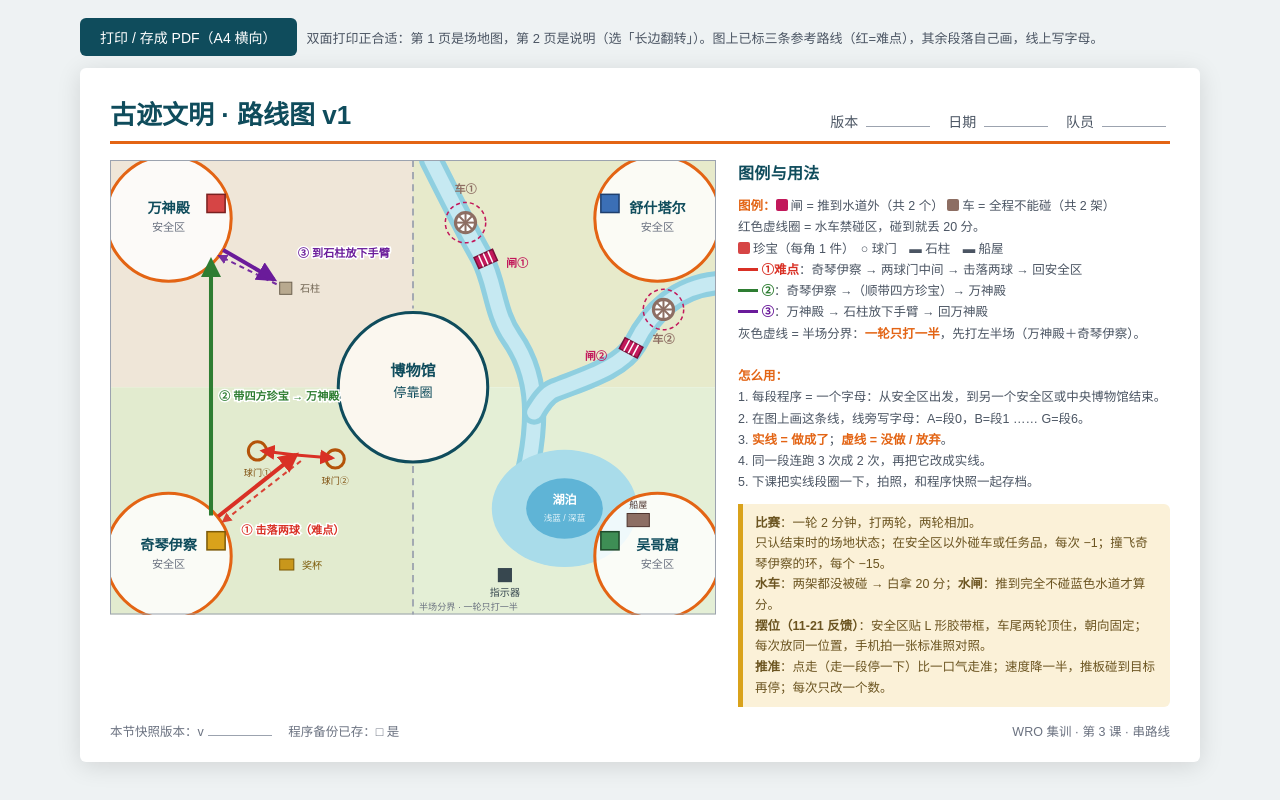
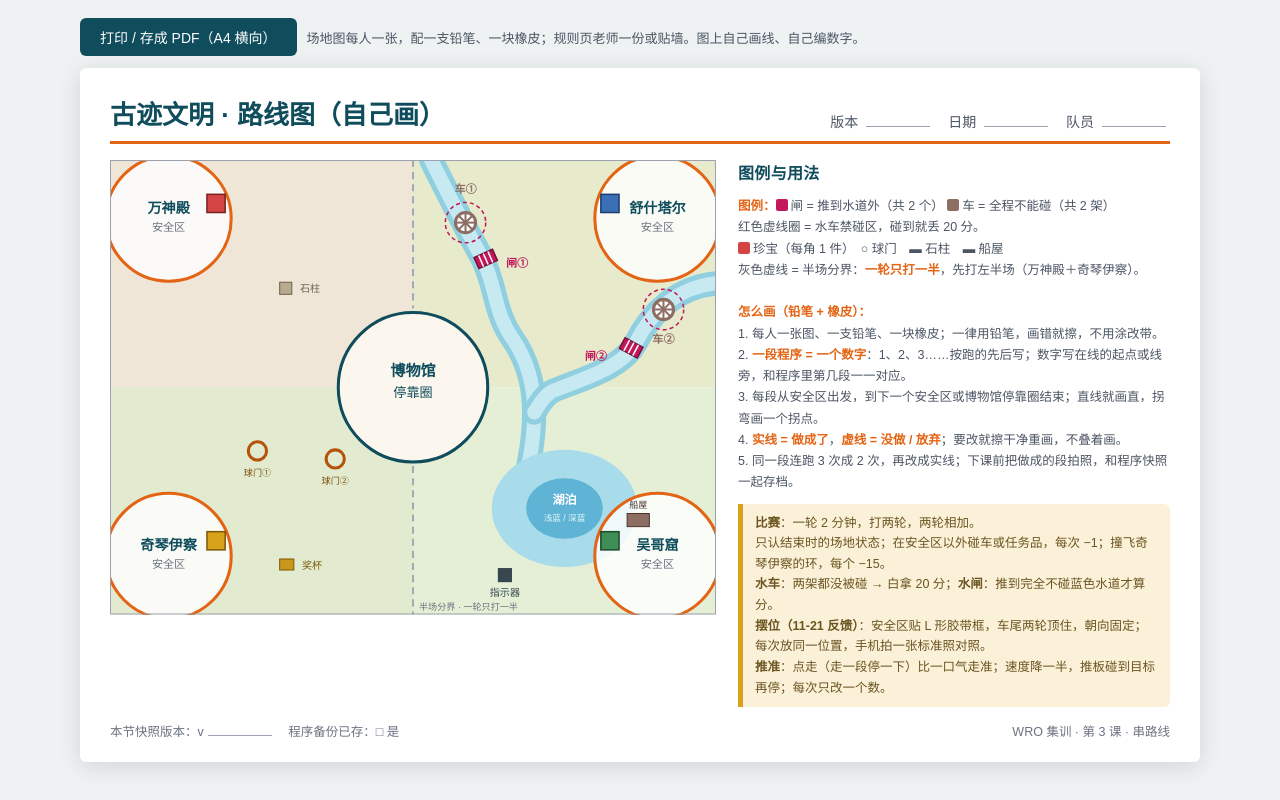
Before and after one commit to useless374/courseware, a plain HTML site: page wro-route-blank.html in a window 1280 px wide. Drawn offline with Linux system fonts and the light colour scheme.

Commit message:
路线规划规则改成铅笔+数字编号，空白图撤掉预画路线

```diff
--- a/wro-route-blank.html
+++ b/wro-route-blank.html
@@ -61,12 +61,12 @@
 
 <div class="toolbar">
   <button onclick="window.print()">打印 / 存成 PDF（A4 横向）</button>
-  <span>双面打印正合适：第 1 页是场地图，第 2 页是说明（选「长边翻转」）。图上已标三条参考路线（红=难点），其余段落自己画，线上写字母。</span>
+  <span>场地图每人一张，配一支铅笔、一块橡皮；规则页老师一份或贴墙。图上自己画线、自己编数字。</span>
 </div>
 
 <div class="sheet">
   <div class="head">
-    <h1>古迹文明 · 路线图 v1</h1>
+    <h1>古迹文明 · 路线图（自己画）</h1>
     <div class="meta">
       版本 <span class="blank"></span>　日期 <span class="blank"></span>　队员 <span class="blank"></span>
     </div>
@@ -177,33 +177,12 @@
         <text x="450" y="341" text-anchor="middle" font-size="12" font-weight="700" fill="#FFFFFF">湖泊</text>
         <text x="450" y="357" text-anchor="middle" font-size="8.5" fill="#E8F6FB">浅蓝 / 深蓝</text>
 
-        <!-- ===== 三条参考路线（2026-11-21 集训3 课堂定） ===== -->
-        <defs>
-          <marker id="aR" viewBox="0 0 10 10" refX="8" refY="5" markerWidth="5" markerHeight="5" orient="auto-start-reverse"><path d="M0 0 L10 5 L0 10 z" fill="#D93025"/></marker>
-          <marker id="aG" viewBox="0 0 10 10" refX="8" refY="5" markerWidth="5" markerHeight="5" orient="auto-start-reverse"><path d="M0 0 L10 5 L0 10 z" fill="#2E7D32"/></marker>
-          <marker id="aP" viewBox="0 0 10 10" refX="8" refY="5" markerWidth="5" markerHeight="5" orient="auto-start-reverse"><path d="M0 0 L10 5 L0 10 z" fill="#6A1B9A"/></marker>
-        </defs>
-
         <!-- 半场分界 -->
         <line x1="300" y1="0" x2="300" y2="147" stroke="#9CA3AF" stroke-width="2" stroke-dasharray="7 5" opacity=".9"/>
         <line x1="300" y1="303" x2="300" y2="450" stroke="#9CA3AF" stroke-width="2" stroke-dasharray="7 5" opacity=".9"/>
         <text x="306" y="446" font-size="9" fill="#6B7280">半场分界 · 一轮只打一半</text>
 
-        <!-- ① 难点（红）：奇琴伊察 → 两球门中间 → 击落两球 → 回安全区 -->
-        <line x1="107" y1="353" x2="184" y2="292" stroke="#D93025" stroke-width="4" marker-end="url(#aR)"/>
-        <line x1="184" y1="292" x2="151" y2="288" stroke="#D93025" stroke-width="3" marker-end="url(#aR)"/>
-        <line x1="184" y1="292" x2="220" y2="295" stroke="#D93025" stroke-width="3" marker-end="url(#aR)"/>
-        <line x1="189" y1="298" x2="112" y2="358" stroke="#D93025" stroke-width="2" stroke-dasharray="5 4" marker-end="url(#aR)" opacity=".9"/>
-        <text x="130" y="370" font-size="11" font-weight="700" fill="#D93025" stroke="#fff" stroke-width="3" paint-order="stroke">① 击落两球（难点）</text>
-
-        <!-- ② 奇琴伊察 → 顺带四方珍宝 → 万神殿 -->
-        <line x1="100" y1="352" x2="100" y2="100" stroke="#2E7D32" stroke-width="4" marker-end="url(#aG)"/>
-        <text x="108" y="238" font-size="11" font-weight="700" fill="#2E7D32" stroke="#fff" stroke-width="3" paint-order="stroke">② 带四方珍宝 → 万神殿</text>
-
-        <!-- ③ 万神殿 → 石柱放下手臂 → 回万神殿 -->
-        <line x1="112" y1="89" x2="162" y2="118" stroke="#6A1B9A" stroke-width="4" marker-end="url(#aP)"/>
-        <line x1="165" y1="123" x2="108" y2="95" stroke="#6A1B9A" stroke-width="2" stroke-dasharray="5 4" marker-end="url(#aP)" opacity=".9"/>
-        <text x="186" y="96" font-size="11" font-weight="700" fill="#6A1B9A" stroke="#fff" stroke-width="3" paint-order="stroke">③ 到石柱放下手臂</text>
+        <!-- 图面留白：路线由学生用铅笔自己画、自己编号 -->
 
         <!-- 边框 -->
         <rect x="0.5" y="0.5" width="599" height="449" fill="none" stroke="#9CA3AF" stroke-width="1"/>
@@ -218,16 +197,13 @@
         <span class="k" style="background:#8D6E63"></span>车 = 全程不能碰（共 2 架）<br>
         红色虚线圈 = 水车禁碰区，碰到就丢 20 分。<br>
         <span class="k" style="background:#D64545"></span>珍宝（每角 1 件）　○ 球门　▬ 石柱　▬ 船屋<br>
-        <span style="display:inline-block;width:20px;height:3px;background:#D93025;vertical-align:3px"></span> <b style="color:#D93025">①难点</b>：奇琴伊察 → 两球门中间 → 击落两球 → 回安全区<br>
-        <span style="display:inline-block;width:20px;height:3px;background:#2E7D32;vertical-align:3px"></span> <b style="color:#2E7D32">②</b>：奇琴伊察 →（顺带四方珍宝）→ 万神殿<br>
-        <span style="display:inline-block;width:20px;height:3px;background:#6A1B9A;vertical-align:3px"></span> <b style="color:#6A1B9A">③</b>：万神殿 → 石柱放下手臂 → 回万神殿<br>
         灰色虚线 = 半场分界：<b>一轮只打一半</b>，先打左半场（万神殿＋奇琴伊察）。<br><br>
-        <b>怎么用：</b><br>
-        1. 每段程序 = 一个字母：从安全区出发，到另一个安全区或中央博物馆结束。<br>
-        2. 在图上画这条线，线旁写字母：A=段0，B=段1 …… G=段6。<br>
-        3. <b>实线 = 做成了</b>；<b>虚线 = 没做 / 放弃</b>。<br>
-        4. 同一段连跑 3 次成 2 次，再把它改成实线。<br>
-        5. 下课把实线段圈一下，拍照，和程序快照一起存档。
+        <b>怎么画（铅笔 + 橡皮）：</b><br>
+        1. 每人一张图、一支铅笔、一块橡皮；一律用铅笔，画错就擦，不用涂改带。<br>
+        2. <b>一段程序 = 一个数字</b>：1、2、3……按跑的先后写；数字写在线的起点或线旁，和程序里第几段一一对应。<br>
+        3. 每段从安全区出发，到下一个安全区或博物馆停靠圈结束；直线就画直，拐弯画一个拐点。<br>
+        4. <b>实线 = 做成了</b>，<b>虚线 = 没做 / 放弃</b>；要改就擦干净重画，不叠着画。<br>
+        5. 同一段连跑 3 次成 2 次，再改成实线；下课前把做成的段拍照，和程序快照一起存档。
       </div>
       <div class="rule">
         <b>比赛</b>：一轮 2 分钟，打两轮，两轮相加。<br>
```
Also changed, not shown: index.html (+2 -2 lines).
